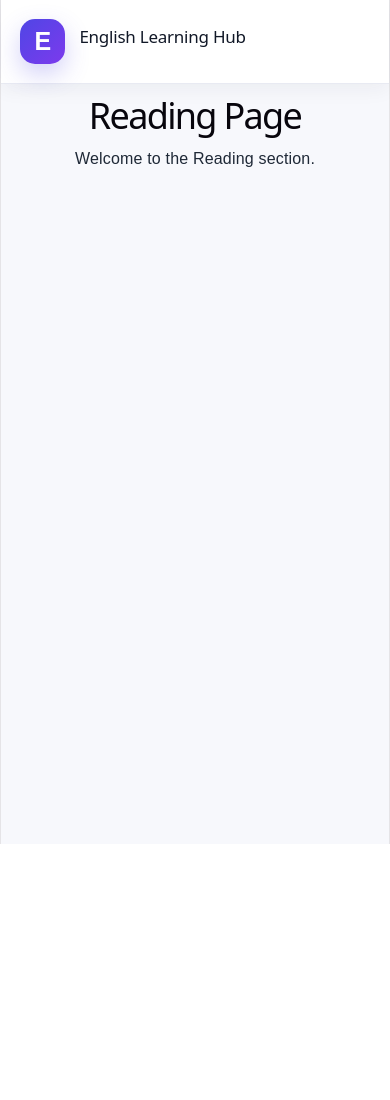
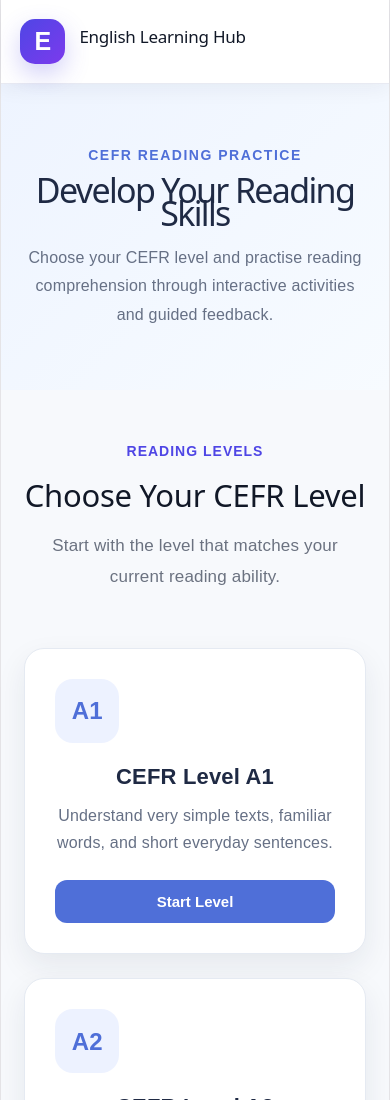
Before and after one commit to Wa12fa34/T.Wafa-Al-Hebsi, a React (Vite) app: page /reading in a window 390 px wide. Shown: the top 1100 px of the page. Before the commit the page ends 844 px from the top, so only its background shows below. Built offline with nearby package versions, Linux system fonts and the light colour scheme.

Commit message:
Build Reading page with reusable LevelCard

```diff
--- a/src/App.css
+++ b/src/App.css
@@ -521,4 +521,148 @@ a {
   .section-title h2 {
     font-size: 31px;
   }
+}/* Reading Page */
+
+.reading-page {
+  min-height: 100vh;
+  background: #f7f9fc;
 }
+
+.reading-header {
+  padding: 80px 8%;
+  text-align: center;
+  background: linear-gradient(135deg, #eef4ff, #f7fbff);
+}
+
+.reading-label {
+  margin-bottom: 12px;
+  font-size: 14px;
+  font-weight: 700;
+  letter-spacing: 1.5px;
+  text-transform: uppercase;
+  color: #4f6fd8;
+}
+
+.reading-header h1 {
+  margin: 0 0 18px;
+  font-size: 48px;
+  color: #1f2a44;
+}
+
+.reading-header > p:last-child {
+  max-width: 720px;
+  margin: 0 auto;
+  font-size: 18px;
+  line-height: 1.8;
+  color: #667085;
+}
+
+.levels-section {
+  padding: 70px 8%;
+}
+
+.levels-grid {
+  display: grid;
+  grid-template-columns: repeat(3, minmax(0, 1fr));
+  gap: 24px;
+  margin-top: 40px;
+}
+
+.level-card {
+  padding: 30px;
+  border: 1px solid #e5eaf2;
+  border-radius: 20px;
+  background: #ffffff;
+  box-shadow: 0 12px 30px rgba(31, 42, 68, 0.08);
+  transition:
+    transform 0.3s ease,
+    box-shadow 0.3s ease;
+}
+
+.level-card:hover {
+  transform: translateY(-6px);
+  box-shadow: 0 18px 40px rgba(31, 42, 68, 0.14);
+}
+
+.level-badge {
+  display: flex;
+  align-items: center;
+  justify-content: center;
+  width: 64px;
+  height: 64px;
+  margin-bottom: 22px;
+  border-radius: 18px;
+  background: #edf2ff;
+  font-size: 24px;
+  font-weight: 800;
+  color: #4f6fd8;
+}
+
+.level-card h3 {
+  margin: 0 0 14px;
+  font-size: 22px;
+  color: #1f2a44;
+}
+
+.level-card p {
+  min-height: 88px;
+  margin-bottom: 24px;
+  line-height: 1.7;
+  color: #667085;
+}
+
+.level-card button {
+  width: 100%;
+  padding: 13px 18px;
+  border: none;
+  border-radius: 12px;
+  background: #4f6fd8;
+  color: #ffffff;
+  font-size: 15px;
+  font-weight: 700;
+  cursor: pointer;
+  transition:
+    background 0.3s ease,
+    transform 0.3s ease;
+}
+
+.level-card button:hover {
+  background: #3f5fc4;
+  transform: translateY(-2px);
+}
+
+@media (max-width: 950px) {
+  .levels-grid {
+    grid-template-columns: repeat(2, minmax(0, 1fr));
+  }
+
+  .reading-header h1 {
+    font-size: 40px;
+  }
+}
+
+@media (max-width: 650px) {
+  .reading-header {
+    padding: 60px 6%;
+  }
+
+  .reading-header h1 {
+    font-size: 34px;
+  }
+
+  .reading-header > p:last-child {
+    font-size: 16px;
+  }
+
+  .levels-section {
+    padding: 50px 6%;
+  }
+
+  .levels-grid {
+    grid-template-columns: 1fr;
+  }
+
+  .level-card p {
+    min-height: auto;
+  }
+}
--- a/src/App.jsx
+++ b/src/App.jsx
@@ -1,6 +1,7 @@
 import { BrowserRouter, Route, Routes } from "react-router-dom";
 
 import Navbar from "./components/Navbar.jsx";
+
 import Home from "./pages/Home.jsx";
 import Reading from "./pages/Reading.jsx";
 import Writing from "./pages/Writing.jsx";
--- a/src/components/Navbar.jsx
+++ b/src/components/Navbar.jsx
@@ -14,17 +14,13 @@ function Navbar() {
 
       <nav className="nav-links">
         <Link to="/">Home</Link>
-
         <Link to="/reading">Reading</Link>
-
         <Link to="/writing">Writing</Link>
-
         <Link to="/vocabulary">Vocabulary</Link>
-
         <Link to="/grammar">Grammar</Link>
 
-        <Link to="/login">
-          <button className="login-btn">Login</button>
+        <Link to="/login" className="login-btn">
+          Login
         </Link>
       </nav>
     </header>
--- /dev/null
+++ b/src/components/cards/LevelCard.jsx
@@ -0,0 +1,15 @@
+function LevelCard({ level, description }) {
+  return (
+    <article className="level-card">
+      <div className="level-badge">{level}</div>
+
+      <h3>CEFR Level {level}</h3>
+
+      <p>{description}</p>
+
+      <button type="button">Start Level</button>
+    </article>
+  );
+}
+
+export default LevelCard;
--- /dev/null
+++ b/src/components/cards/SkillCard.jsx
@@ -0,0 +1,19 @@
+import { Link } from "react-router-dom";
+
+function SkillCard({ icon, title, description, buttonText, link }) {
+  return (
+    <div className="skill-card">
+      <div className="skill-icon">{icon}</div>
+
+      <h3>{title}</h3>
+
+      <p>{description}</p>
+
+      <Link to={link} className="skill-card-link">
+        {buttonText}
+      </Link>
+    </div>
+  );
+}
+
+export default SkillCard;
--- a/src/pages/Home.jsx
+++ b/src/pages/Home.jsx
@@ -1,4 +1,4 @@
-import Navbar from "../components/Navbar.jsx";
+import SkillCard from "../components/cards/SkillCard.jsx";
 
 function Home() {
   const skills = [
@@ -8,6 +8,7 @@ function Home() {
       description:
         "Improve reading comprehension, inference, vocabulary in context, and critical-thinking skills.",
       buttonText: "Explore Reading",
+      link: "/reading",
     },
     {
       title: "Writing",
@@ -15,6 +16,7 @@ function Home() {
       description:
         "Develop clear paragraphs, organized ideas, accurate language, and confident writing skills.",
       buttonText: "Explore Writing",
+      link: "/writing",
     },
     {
       title: "Vocabulary",
@@ -22,6 +24,7 @@ function Home() {
       description:
         "Learn useful English words through context, interactive activities, and meaningful practice.",
       buttonText: "Explore Vocabulary",
+      link: "/vocabulary",
     },
     {
       title: "Grammar",
@@ -29,13 +32,12 @@ function Home() {
       description:
         "Practise grammar rules through clear explanations, examples, and interactive exercises.",
       buttonText: "Explore Grammar",
+      link: "/grammar",
     },
   ];
 
   return (
     <div className="website">
-      <Navbar />
-
       <main>
         <section className="hero-section" id="home">
           <div className="hero-content">
@@ -105,15 +107,14 @@ function Home() {
 
           <div className="skills-grid">
             {skills.map((skill) => (
-              <article className="skill-card" key={skill.title}>
-                <div className="skill-icon">{skill.icon}</div>
-
-                <h3>{skill.title}</h3>
-
-                <p>{skill.description}</p>
-
-                <button type="button">{skill.buttonText}</button>
-              </article>
+              <SkillCard
+                key={skill.title}
+                icon={skill.icon}
+                title={skill.title}
+                description={skill.description}
+                buttonText={skill.buttonText}
+                link={skill.link}
+              />
             ))}
           </div>
         </section>
--- a/src/pages/Reading.jsx
+++ b/src/pages/Reading.jsx
@@ -1,9 +1,74 @@
+import LevelCard from "../components/cards/LevelCard.jsx";
+
 function Reading() {
+  const levels = [
+    {
+      level: "A1",
+      description:
+        "Understand very simple texts, familiar words, and short everyday sentences.",
+    },
+    {
+      level: "A2",
+      description:
+        "Read short texts about daily life, school, family, and familiar topics.",
+    },
+    {
+      level: "B1",
+      description:
+        "Understand the main ideas of clear texts and identify important details.",
+    },
+    {
+      level: "B2",
+      description:
+        "Read longer texts, understand viewpoints, and make logical inferences.",
+    },
+    {
+      level: "C1",
+      description:
+        "Understand complex texts, implicit meanings, tone, and detailed arguments.",
+    },
+    {
+      level: "C2",
+      description:
+        "Read advanced texts with precision and understand subtle ideas and meanings.",
+    },
+  ];
+
   return (
-    <div>
-      <h1>Reading Page</h1>
-      <p>Welcome to the Reading section.</p>
-    </div>
+    <main className="reading-page">
+      <section className="reading-header">
+        <p className="reading-label">CEFR Reading Practice</p>
+
+        <h1>Develop Your Reading Skills</h1>
+
+        <p>
+          Choose your CEFR level and practise reading comprehension through
+          interactive activities and guided feedback.
+        </p>
+      </section>
+
+      <section className="levels-section">
+        <div className="section-title">
+          <p>Reading Levels</p>
+
+          <h2>Choose Your CEFR Level</h2>
+
+          <span>
+            Start with the level that matches your current reading ability.
+          </span>
+        </div>
+
+        <div className="levels-grid">
+          {levels.map((item) => (
+            <LevelCard
+              key={item.level}
+              level={item.level}
+              description={item.description}
+            />
+          ))}
+        </div>
+      </section>
+    </main>
   );
 }
 
```
